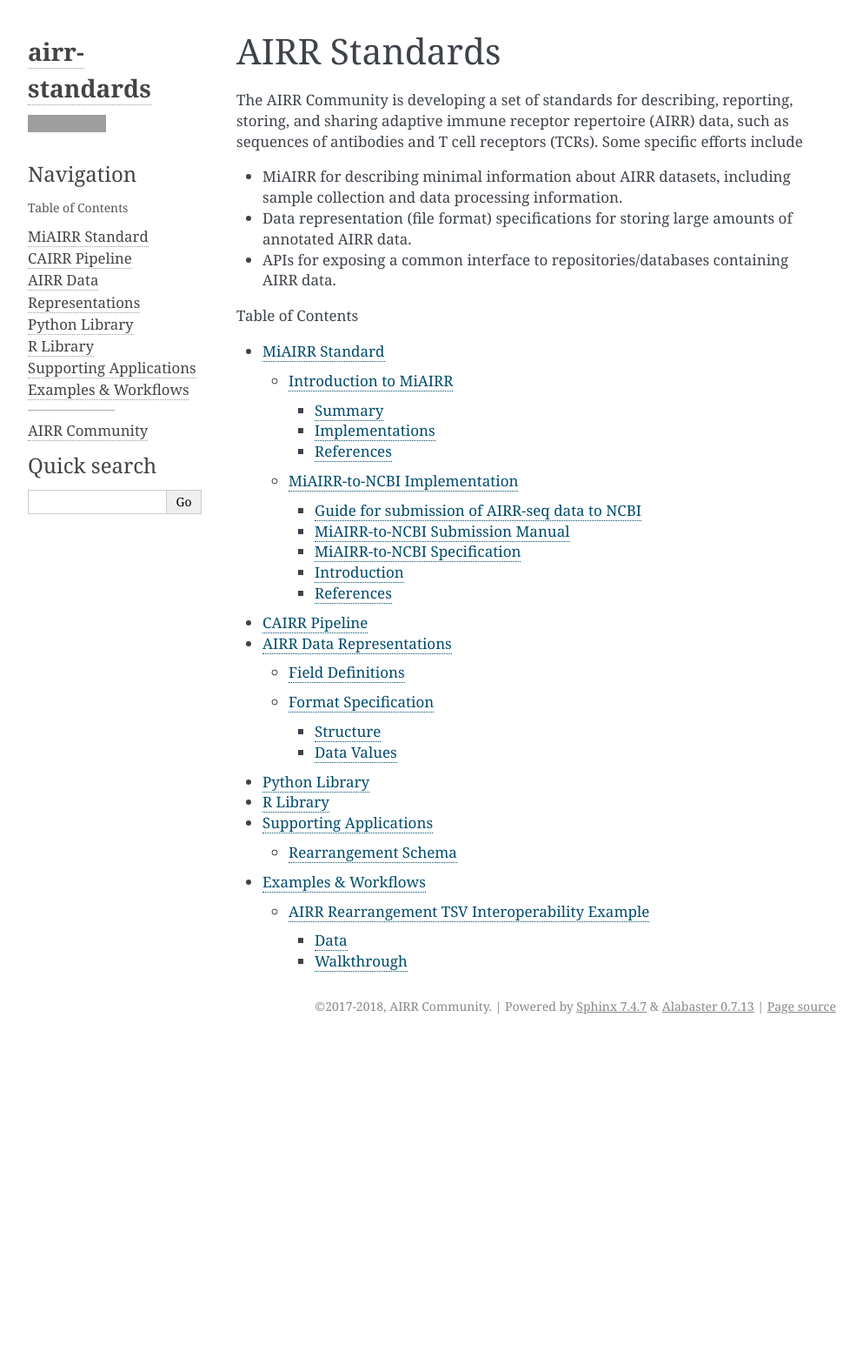
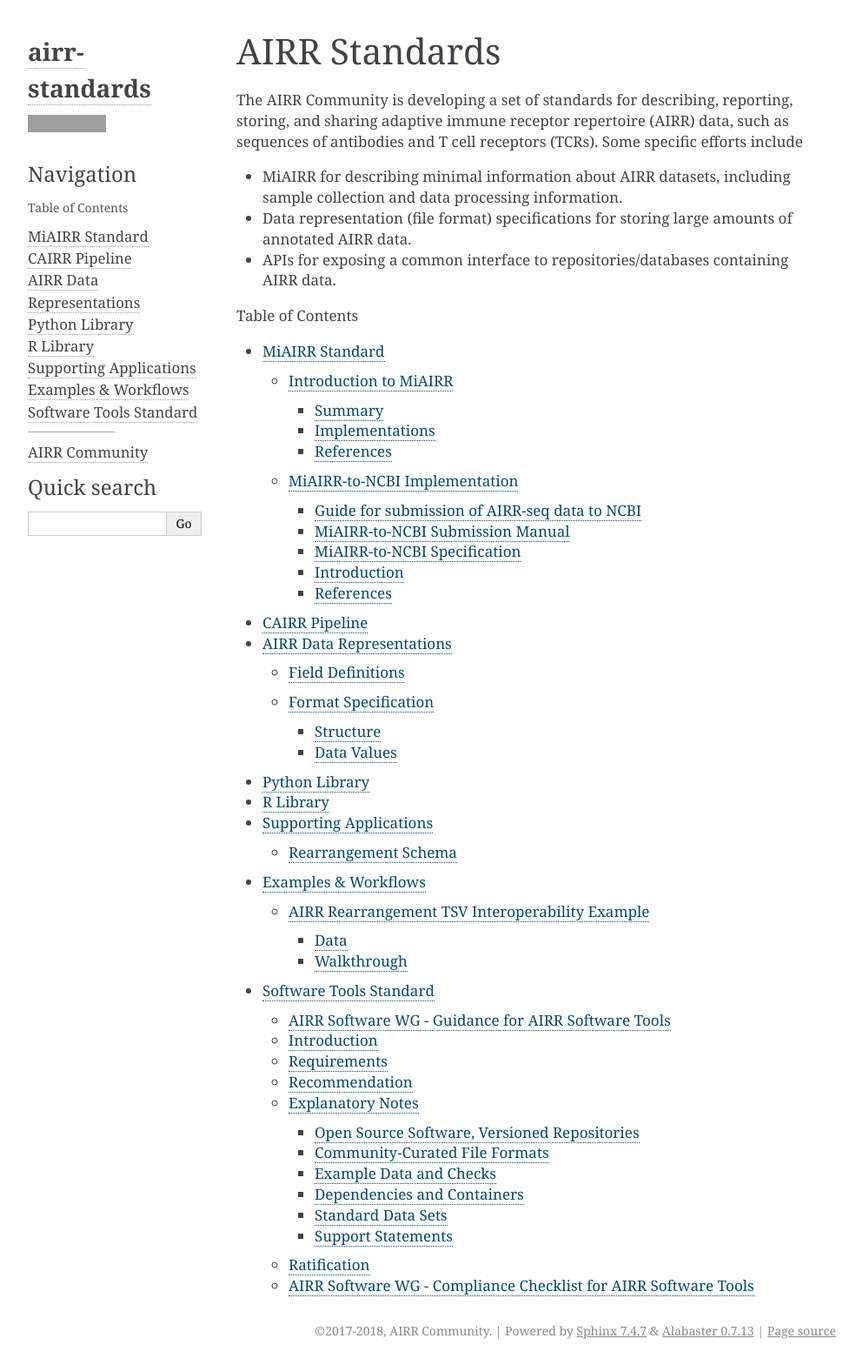
Before and after one commit to airr-community/airr-standards, a Sphinx documentation site: the page built from docs/index.rst, in a window 1280 px wide. Shown: the whole page at 87% size, without its empty margins (148-1141 px from the left). Built offline with Sphinx 7.4.7, drawn with Linux system fonts in a browser that asks for light colours; pages that are not in the unit, such as notebooks, are missing from menus; before the commit the page ends 1196 px from its top, so only the background shows below that; some of the changed lines change nothing that is shown; grey boxes are pictures that could not be loaded.

Commit message:
First commit of software tools standard

```diff
--- a/docs/index.rst
+++ b/docs/index.rst
@@ -25,3 +25,4 @@ include
     R Library <packages/airr-R/overview>
     Supporting Applications <resources/support.rst>
     examples/overview
+    swtools/overview
--- /dev/null
+++ b/docs/swtools/airr_swtools_checklist.rst
@@ -0,0 +1,48 @@
+AIRR Software WG - Compliance Checklist for AIRR Software Tools
+---------------------------------------------------------------
+
+Version 1.0 (when finalised)
+
+This questionnaire should be read in conjunction with the `**Guidance
+for AIRR Software Tools Version
+1.0** <https://docs.google.com/document/d/1PvrOis2bXjIWaFDXpIvTzqipE9yGBXYSFv-CXuatD3U/edit?ts=5b3bf98e#>`__
+
+Please provide comments in italics in each response box where these
+would be helpful to facilitate understanding. We kindly ask for a brief
+explanatory comment if your answer to a question is ‘no’ or ‘not
+applicable’.
+
+Name of Tool:
+
+Contact Name/Institution:
+
+Contact email:
+
++-----------------+-----------------------------------------------------------------------------------------------------------------------+---------------------------------------------+
+| **Requirement   | **Question**                                                                                                          | **Response**                                |
+| Ref.**          |                                                                                                                       |                                             |
++=================+=======================================================================================================================+=============================================+
+| 1               | Where is the source code published (please provide a link)?                                                           |                                             |
++-----------------+-----------------------------------------------------------------------------------------------------------------------+---------------------------------------------+
+| 2               | Does the tool support the `*MiAIRR standard* <http://docs.airr-community.org/en/latest/index.html>`__?                | yes/no                                      |
+|                 |                                                                                                                       |                                             |
+|                 | Please list any other standard data formats that are supported                                                        |                                             |
++-----------------+-----------------------------------------------------------------------------------------------------------------------+---------------------------------------------+
+| 3               | Does the distribution include example data?                                                                           | yes/no                                      |
+|                 |                                                                                                                       |                                             |
+|                 | Is the example data in MiAIRR format, where applicable?                                                               | yes/no/not applicable                       |
+|                 |                                                                                                                       |                                             |
+|                 | Does the tool support or provide checks for expected output from example data?                                        | yes/no                                      |
++-----------------+-----------------------------------------------------------------------------------------------------------------------+---------------------------------------------+
+| 4               | Does the output of the tool include a summary of the run parameters?                                                  | yes/no                                      |
++-----------------+-----------------------------------------------------------------------------------------------------------------------+---------------------------------------------+
+| 5               | Is a container build file provided?                                                                                   | yes/no                                      |
+|                 |                                                                                                                       |                                             |
+|                 | Container technology used                                                                                             | Docker/Singularity/Other (please specify)   |
+|                 |                                                                                                                       |                                             |
+|                 | Is the container automatically built as new versions are released?                                                    | yes/no                                      |
++-----------------+-----------------------------------------------------------------------------------------------------------------------+---------------------------------------------+
+| 6               | Where can users see what level of support is available (Please provide a link)?                                       |                                             |
++-----------------+-----------------------------------------------------------------------------------------------------------------------+---------------------------------------------+
+| 7               | Under what software licence is the tool published (please provide the name of the licence (e.g. GPL, MIT) or a link   |                                             |
++-----------------+-----------------------------------------------------------------------------------------------------------------------+---------------------------------------------+
--- /dev/null
+++ b/docs/swtools/airr_swtools_standard.rst
@@ -0,0 +1,220 @@
+AIRR Software WG - Guidance for AIRR Software Tools
+---------------------------------------------------
+
+Version 1.0
+
+Introduction
+------------
+
+The `Adaptive Immune Receptor Repertoire (AIRR) Community`_ will benefit
+greatly from cooperation among groups developing software tools and
+resources for AIRR research. The goal of the `AIRR Software Working Group`_
+is to promote standards for AIRR software tools and resources in order
+to enable rigorous and reproducible immune repertoire research at the
+largest scale possible. As one contribution to this goal, we have
+established the following standards for software tools. Authors whose
+tools comply with this standard will, subject to ratification from the
+AIRR Software WG, be permitted to advertise their tools as being
+AIRR-compliant.
+
+.. _`Adaptive Immune Receptor Repertoire (AIRR) Community`: https://www.antibodysociety.org/airrc/
+.. _`AIRR Software Working Group`: https://www.antibodysociety.org/software-working-group/
+
+Requirements
+------------
+
+Tools must:
+
+1. Be published in source code form, and hosted on a publicly available
+       repository with a clear versioning system.
+
+2. Support community-curated standard file formats and strive for
+       modularity and interoperability with other tools. In particular,
+       tools must read and write :ref:`DataRepresentations` standards corresponding to their tool.
+
+3. Include example data (in AIRR standard formats where applicable) and
+       checks for expected output from that data, in order to provide a
+       minimal example of functionality allowing users to check that the
+       software is performing as described.
+
+4. Provide information about run parameters as part of output.
+
+5. Provide a container build file that can be used to create an image
+       which encapsulates the software tool, its dependencies, and
+       required run environment. This needs to be remotely and
+       automatically built. We currently recognize two software
+       solutions, although we will adapt as software evolves:
+
+   a. A `Dockerfile`_ that automatically builds a `container
+      image`_ on `Docker Hub`_
+
+.. _`Dockerfile`: https://docs.docker.com/engine/reference/builder/
+.. _`container image`: https://docs.docker.com/docker-hub/builds/
+.. _`Docker Hub`: https://docs.docker.com/docker-hub/
+
+   b. A `Singularity recipe file`_ that `automatically builds a container image`_
+      on `Singularity Hub`_.
+
+.. _`Singularity recipe file`: https://www.sylabs.io/docs/
+.. _`automatically builds a container image`: https://github.com/singularityhub/singularityhub.github.io/wiki/Automated-Build
+.. _`Singularity Hub`: https://singularity-hub.org/
+
+6. Provide user support, clearly stating which level of support users
+       can expect, and how and from whom to obtain it.
+
+Recommendation
+--------------
+
+We suggest software tools be published under a license that permits free
+access, use, modification, and sharing, such as GPL, Apache 2.0, or MIT.
+However, we understand that this depends on institutional IP
+restrictions, thus it is a recommendation rather than a requirement.
+
+Explanatory Notes
+-----------------
+
+Open Source Software, Versioned Repositories
+~~~~~~~~~~~~~~~~~~~~~~~~~~~~~~~~~~~~~~~~~~~~
+
+Software tools in the AIRR field are evolving rapidly. In the interests
+of reproducibility and transparency, published work should be based on
+tools (and versions of tools) that can be obtained easily by other
+researchers in the future. To that end, AIRR compliant tools must be
+published in open repositories such as GitHub or Bitbucket, and we
+encourage publishing the specifics on the version and configuration of
+tools that thave been employed.
+
+Community-Curated File Formats
+~~~~~~~~~~~~~~~~~~~~~~~~~~~~~~
+
+The AIRR Data Representation Working Group has defined standards for
+immune receptor repertoire sequencing datasets. Software tool authors
+are requested to support these standards as much as possible, for
+applicable data sets. The currently implemented standard covers
+submission of reads to NCBI repositories (BioProject, BioSample, SRA and
+Genbank) and annotated immune receptor rearrangements. Tool authors can
+assist by easing/guiding the process of submission as much as possible.
+
+Example Data and Checks
+~~~~~~~~~~~~~~~~~~~~~~~
+
+Because the installation and operation of the tools in this field may be
+complex, we require example data and details of expected output, so that
+users can confirm that their installation is functioning as expected.
+Furthermore, metadata (such as for example germline gene libraries) and
+other software dependenciesshould be checked when the tool runs, and
+informative error messages issued if necessary.
+
+Dependencies and Containers
+~~~~~~~~~~~~~~~~~~~~~~~~~~~
+
+Containers
+
+Containers encapsulate everything needed to run a piece of software into
+a single convenient executable that is largely independent of the user’s
+software environment. For the following purposes, providers of
+AIRR-compliant tools must provide a containerized implementation (based
+on a published build script as described above) as one download option
+that users can choose:
+
+-  Containers allow users to use and evaluate a tool easily and
+       reproduce results, without the need to resolve dependencies,
+       configure the environment, etc.
+
+-  Having these containers be automatically built also provides a
+       self-validated way to understand the fine details of installation
+       from a known starting point.
+
+To ensure that containers are up to date,they must be built
+automatically when the current release version of the tool is updated.
+We will use automated builds on Docker Hub and Singularity Hub for this
+purpose. The corresponding build files document dependencies clearly,
+and make it easy for the maintainer to keep the container’s dependencies
+up to date in subsequent releases.
+
+An example Docker container is provided by the Software WG on
+`GitHub`_. This example encapsulates `IgBLAST`_, and implements
+the `bioboxes`_ command-line standard.
+
+.. _`GitHub`: https://github.com/airr-community/software-wg
+.. _`IgBLAST`: https://www.ncbi.nlm.nih.gov/igblast/
+.. _`bioboxes`: http://bioboxes.org
+
+
+Analysis Workflows
+
+-  At the moment, we do not endorse a specific workflow technology
+       standard:
+
+   -  Technology is evolving too rapidly for us to commit to a
+          particular workflow.
+
+   -  Typically, AIRR analysis tools have many options and modes, which
+          would make it difficult to support a ‘plug and play’
+          environment without unduly restricting functionality.
+
+-  As tools and workflows evolve, we will keep the position under review
+       and may make stronger technology recommendations in the future.
+
+-  We strongly encourage authors of tools to provide concrete,
+       documented, examples of workflows that employ their tools,
+       together with sample input and output data.
+
+-  Likewise we encourage authors of research publications to provide
+       documented workflows that will enable interested readers to
+       reproduce the results.
+
+Standard Data Sets
+~~~~~~~~~~~~~~~~~~
+
+The WG is working on the development and evaluation of simulated data
+sets. Lists of published real-world datasets are maintained in the
+`AIRR Forum Wiki`_.
+
+.. _`AIRR Forum Wiki`: https://b-t.cr/c/wiki
+
+Support Statements
+~~~~~~~~~~~~~~~~~~
+
+Tool authors must provide support for the tool. They must state
+explicitly what level of support is provided, and explain how support
+can be obtained. We recommend a method such as the issues tracker on
+Github, that publishes support requests transparently and links
+resolutions to specific versions or releases. Users are advised to check
+that the level of support and the frequency of software updates matches
+their expectations before committing to a tool.
+
+Ratification
+------------
+
+Authors may submit tools to the AIRR Software WG requesting ratification
+against the standard. The submission must include reviewable and
+itemised evidence of compliance with each Requirement listed above.
+
+The Software WG will, where appropriate, issue a Certificate of
+Compliance, stating the version of the tool reviewed and the version of
+the Standard with which compliance was ratified. After receiving a
+Certificate, authors will be entitled to claim compliance with the
+Standard, and may incorporate any artwork provided by AIRR for that
+purpose.
+
+The Software WG will maintain and publish a list of compliant software.
+
+If a tool does not achieve ratification, the Software WG will provide an
+explanation. The Software WG encourages resubmission once issues have
+been resolved.
+
+Authors must re-submit tools for ratification following major upgrades
+or substantial modifications. The Software WG may, at its discretion,
+request resubmission at any time. If a certified tool subsequently fails
+ratification, or is not re-submitted in response to a request from the
+Software WG, AIRR compliance may no longer be claimed and the associated
+artwork may no longer be used.
+
+The Software WG may, at its discretion, issue a new version of this
+standard at any time. Tools certified against previous version(s) of the
+standard may continue to claim compliance with those versions and to use
+the associated artwork. Authors wishing to claim compliance with the new
+version must submit a new request for certification and may not claim
+compliance with the new version, or use associated artwork, until and
+unless certification is obtained.
--- /dev/null
+++ b/docs/swtools/overview.rst
@@ -0,0 +1,10 @@
+=======================
+Software Tools Standard
+=======================
+
+.. toctree::
+   :maxdepth: 1
+   :caption: Table of Contents
+
+   airr_swtools_standard
+   airr_swtools_checklist
```
